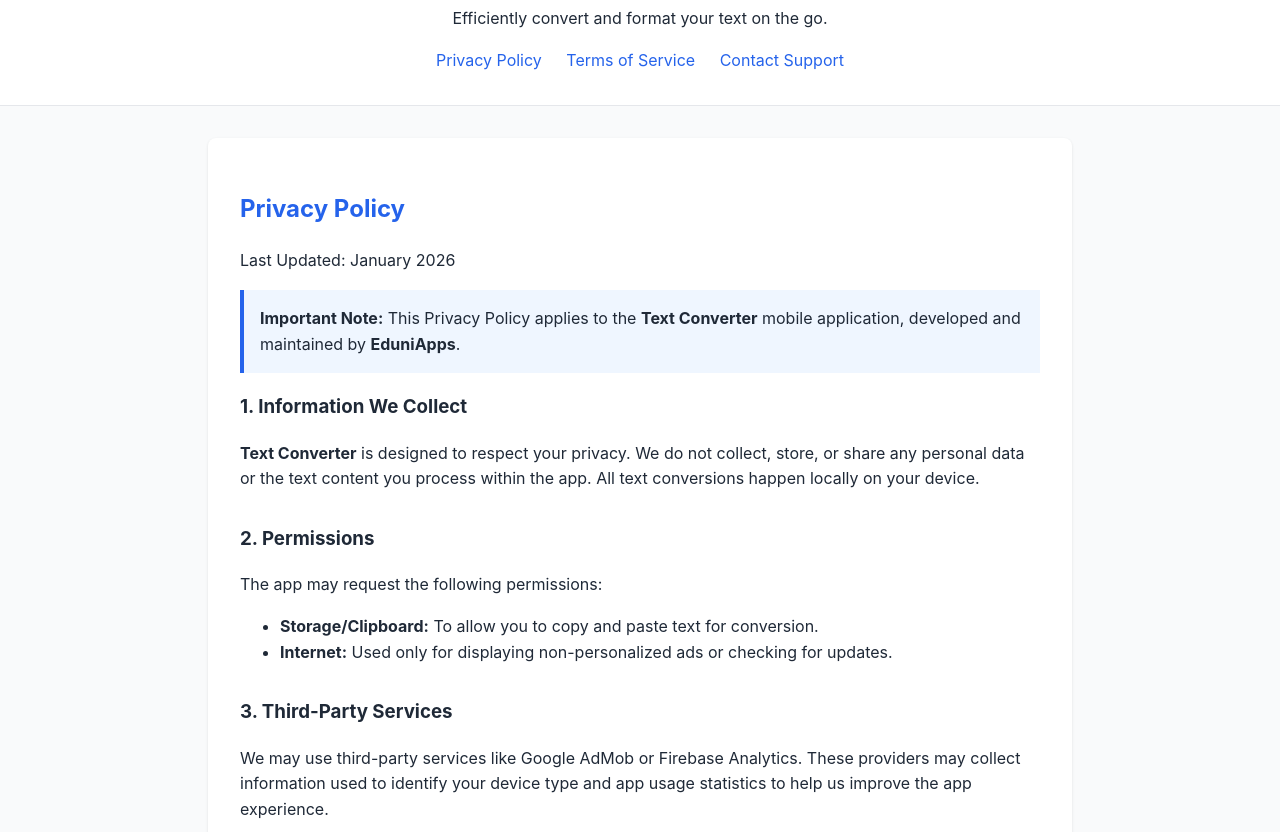
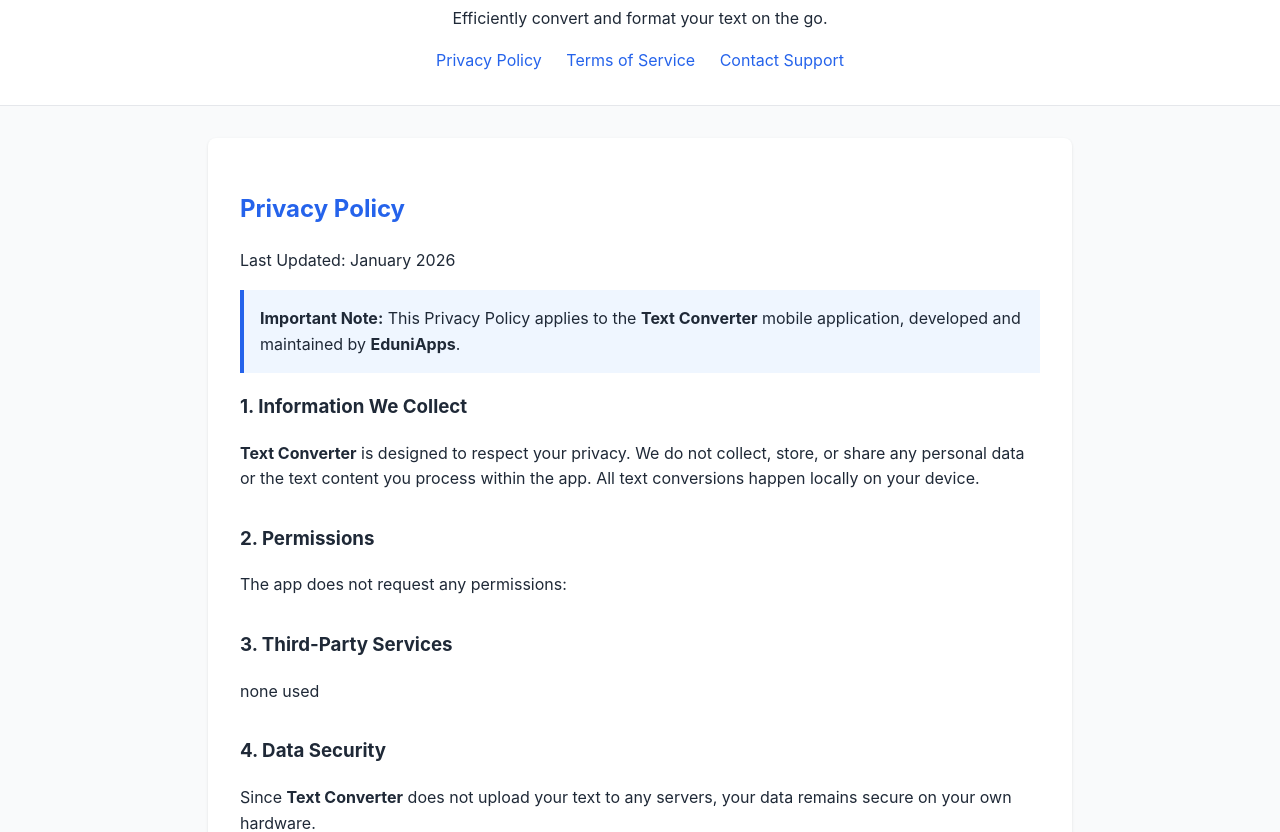
Before and after one commit to GiwmeSwaingithub/ladyqueen, a plain HTML site: page index.html in a window 1280 px wide. Shown: the part 120-952 px from the top of the page. Drawn offline with Linux system fonts and the light colour scheme.

Commit message:
Revise permissions and third-party services information
Updated permissions and third-party services sections to reflect no permissions requested and no third-party services used.

```diff
--- a/index.html
+++ b/index.html
@@ -95,16 +95,12 @@
 
     <section class="policy-section">
         <h3>2. Permissions</h3>
-        <p>The app may request the following permissions:</p>
-        <ul>
-            <li><strong>Storage/Clipboard:</strong> To allow you to copy and paste text for conversion.</li>
-            <li><strong>Internet:</strong> Used only for displaying non-personalized ads or checking for updates.</li>
-        </ul>
+        <p>The app does not request any permissions:</p>
     </section>
 
     <section class="policy-section">
         <h3>3. Third-Party Services</h3>
-        <p>We may use third-party services like Google AdMob or Firebase Analytics. These providers may collect information used to identify your device type and app usage statistics to help us improve the app experience.</p>
+        <p>none used</p>
     </section>
 
     <section class="policy-section">
```
